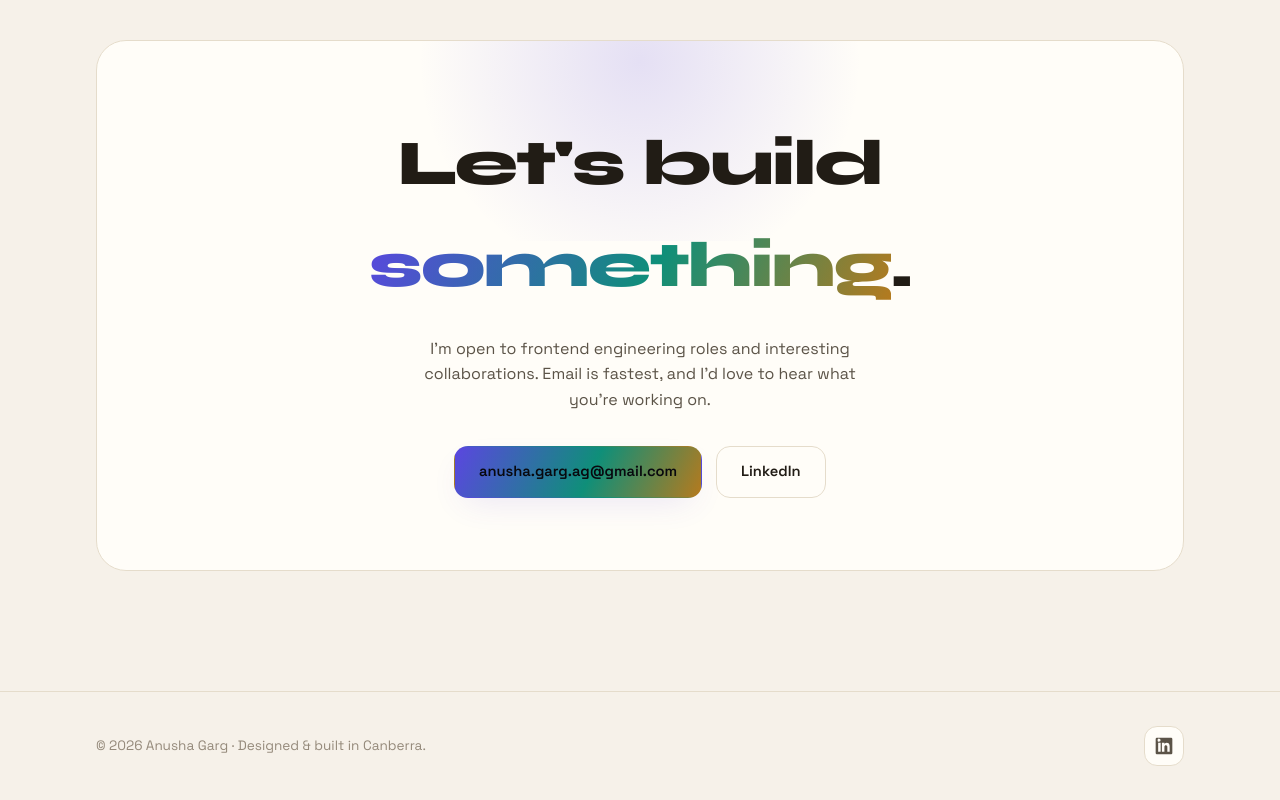
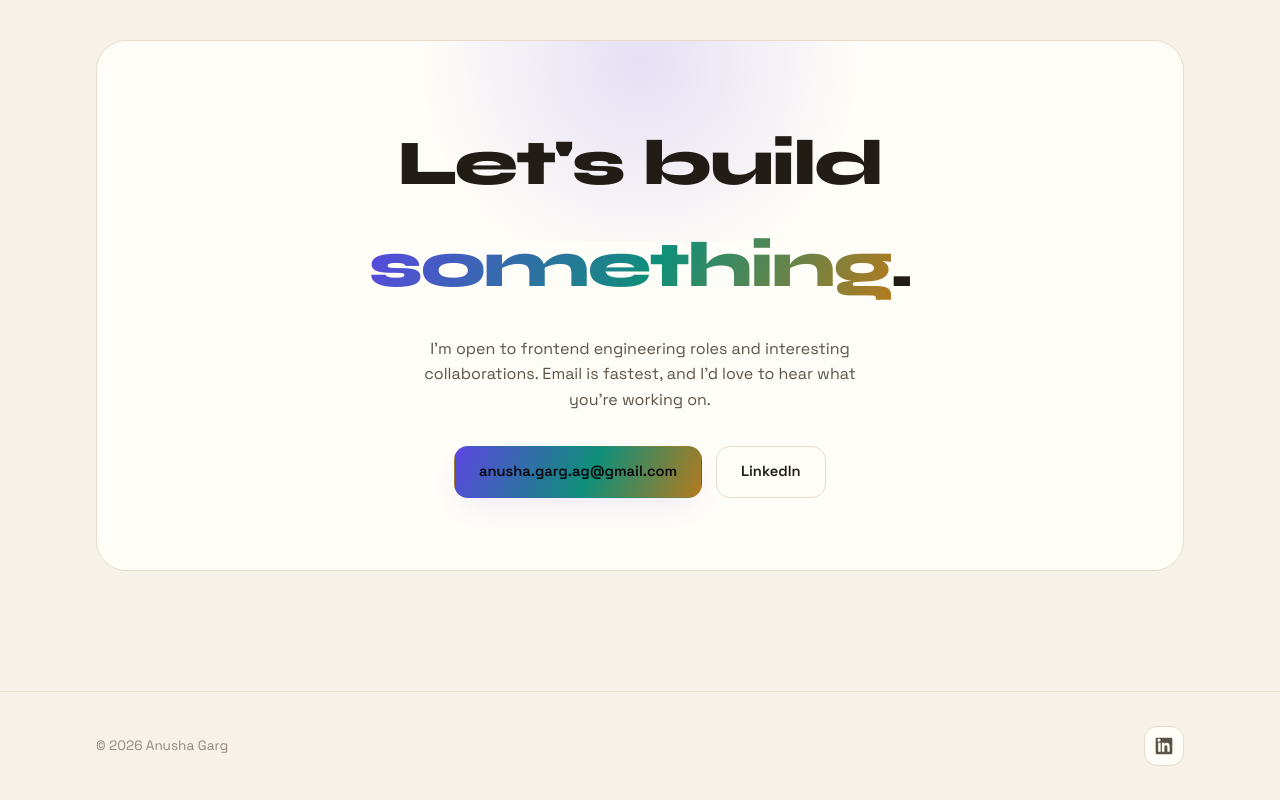
Before and after one commit to anushagarg-10/personalportfolio, a Next.js app: page / in a window 1280 px wide. Shown: the part 6806-7606 px from the top of the page. Built offline with nearby package versions, Linux system fonts and the light colour scheme.

Commit message:
Simplify footer to copyright only

```diff
--- a/components/Footer.tsx
+++ b/components/Footer.tsx
@@ -3,7 +3,7 @@ export default function Footer() {
   return (
     <footer>
       <div className="wrap foot">
-        <p>© {year} Anusha Garg · Designed &amp; built in Canberra.</p>
+        <p>© {year} Anusha Garg</p>
         <div className="socs">
           <a
             className="ic"
```
